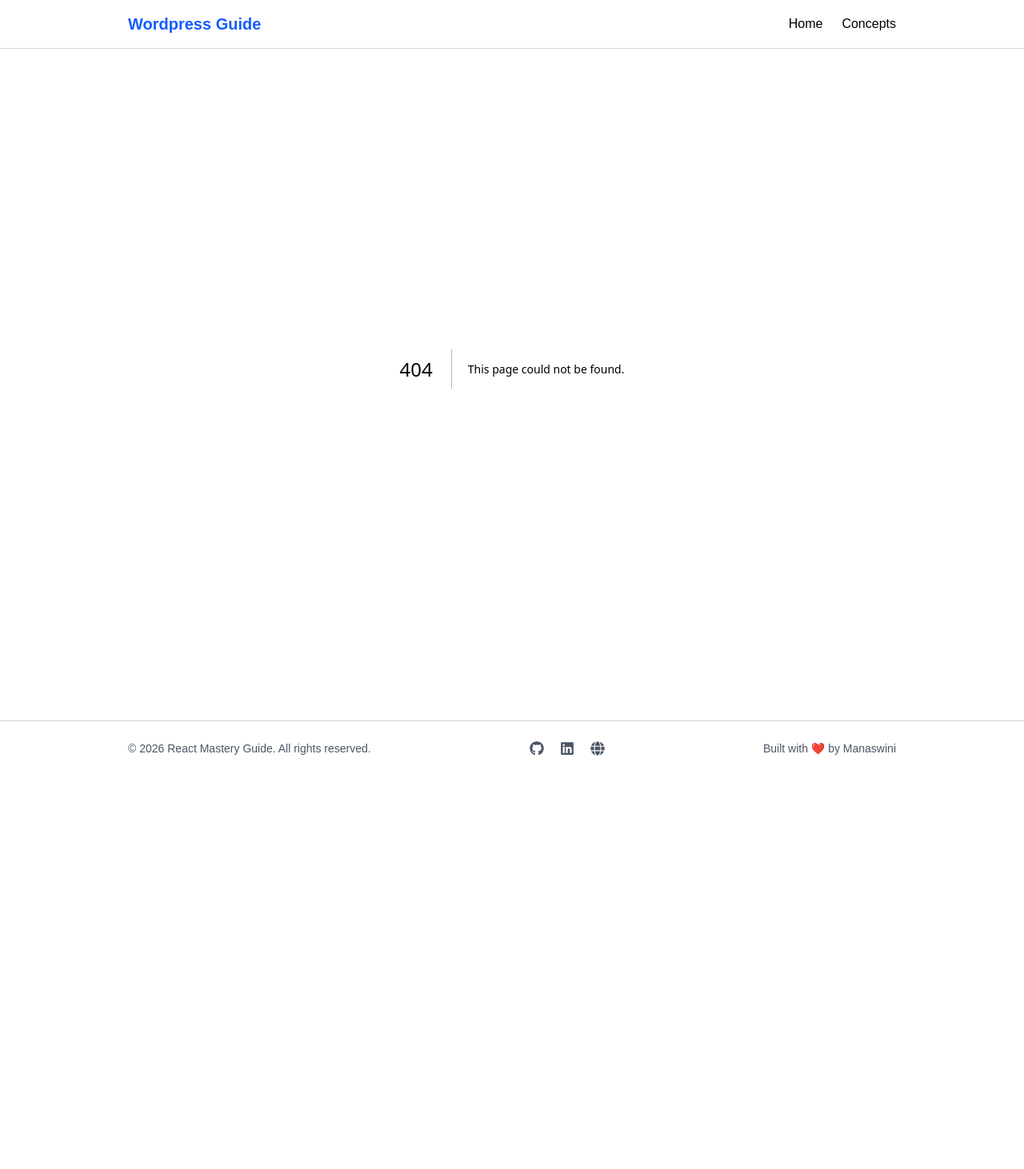
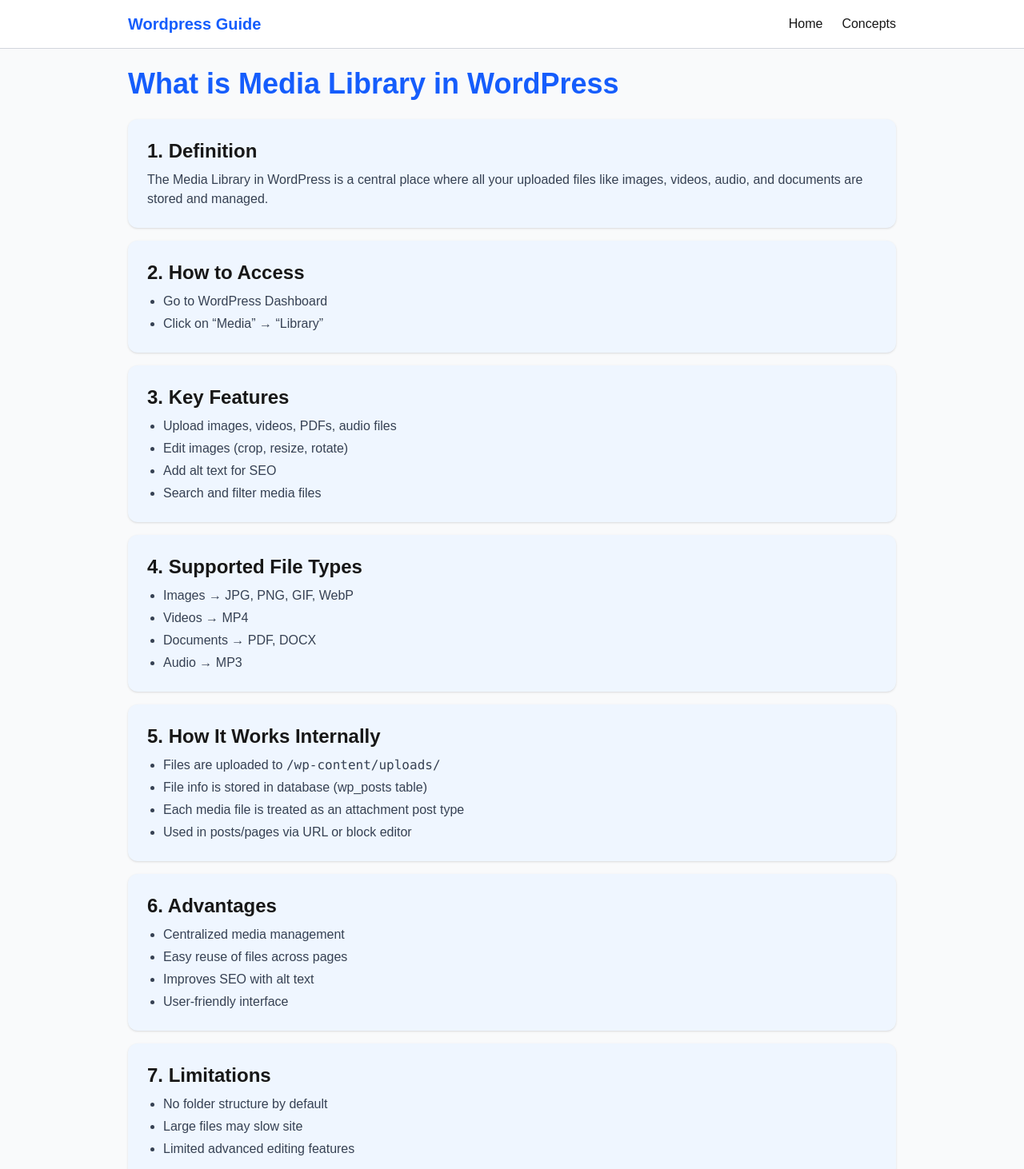
Before and after one commit to Monisasmal/WordPress-Concepts, a Next.js app: page /concepts/MediaLibrary in a window 1280 px wide. Before the commit this address had no page. Shown: the top 1462 px of the page at 80% size. Before the commit the page ends 970 px from the top, so only its background shows below. Built offline with nearby package versions, Linux system fonts and the light colour scheme.

Commit message:
first commit

```diff
--- /dev/null
+++ b/src/app/concepts/MediaLibrary/page.tsx
@@ -0,0 +1,120 @@
+export default function MediaLibrary() {
+  return (
+    <div className="bg-gray-50 min-h-screen">
+
+      {/* Container */}
+      <div className="w-full max-w-5xl mx-auto px-4 sm:px-6 lg:px-8 py-6">
+
+        {/* Header */}
+        <h1 className="text-2xl sm:text-3xl md:text-4xl font-bold text-blue-600 mb-6">
+          What is Media Library in WordPress
+        </h1>
+
+        {/* Card Wrapper */}
+        <div className="space-y-4">
+
+          {/* Definition */}
+          <section className="bg-blue-50 shadow-sm rounded-xl p-4 sm:p-6">
+            <h2 className="text-lg sm:text-xl md:text-2xl font-semibold mb-2">
+              1. Definition
+            </h2>
+            <p className="text-sm sm:text-base text-gray-700">
+              The Media Library in WordPress is a central place where all your
+              uploaded files like images, videos, audio, and documents are stored
+              and managed.
+            </p>
+          </section>
+
+          {/* Access */}
+          <section className="bg-blue-50 shadow-sm rounded-xl p-4 sm:p-6">
+            <h2 className="text-lg sm:text-xl md:text-2xl font-semibold mb-2">
+              2. How to Access
+            </h2>
+            <ul className="list-disc ml-5 text-sm sm:text-base text-gray-700 space-y-1">
+              <li>Go to WordPress Dashboard</li>
+              <li>Click on “Media” → “Library”</li>
+            </ul>
+          </section>
+
+          {/* Features */}
+          <section className="bg-blue-50 shadow-sm rounded-xl p-4 sm:p-6">
+            <h2 className="text-lg sm:text-xl md:text-2xl font-semibold mb-2">
+              3. Key Features
+            </h2>
+            <ul className="list-disc ml-5 text-sm sm:text-base text-gray-700 space-y-1">
+              <li>Upload images, videos, PDFs, audio files</li>
+              <li>Edit images (crop, resize, rotate)</li>
+              <li>Add alt text for SEO</li>
+              <li>Search and filter media files</li>
+            </ul>
+          </section>
+
+          {/* File Types */}
+          <section className="bg-blue-50 shadow-sm rounded-xl p-4 sm:p-6">
+            <h2 className="text-lg sm:text-xl md:text-2xl font-semibold mb-2">
+              4. Supported File Types
+            </h2>
+            <ul className="list-disc ml-5 text-sm sm:text-base text-gray-700 space-y-1">
+              <li>Images → JPG, PNG, GIF, WebP</li>
+              <li>Videos → MP4</li>
+              <li>Documents → PDF, DOCX</li>
+              <li>Audio → MP3</li>
+            </ul>
+          </section>
+
+          {/* How */}
+          <section className="bg-blue-50 shadow-sm rounded-xl p-4 sm:p-6">
+            <h2 className="text-lg sm:text-xl md:text-2xl font-semibold mb-2">
+              5. How It Works Internally
+            </h2>
+            <ul className="list-disc ml-5 text-sm sm:text-base text-gray-700 space-y-1">
+              <li>Files are uploaded to <code>/wp-content/uploads/</code></li>
+              <li>File info is stored in database (wp_posts table)</li>
+              <li>Each media file is treated as an attachment post type</li>
+              <li>Used in posts/pages via URL or block editor</li>
+            </ul>
+          </section>
+
+          {/* Advantages */}
+          <section className="bg-blue-50 shadow-sm rounded-xl p-4 sm:p-6">
+            <h2 className="text-lg sm:text-xl md:text-2xl font-semibold mb-2">
+              6. Advantages
+            </h2>
+            <ul className="list-disc ml-5 text-sm sm:text-base text-gray-700 space-y-1">
+              <li>Centralized media management</li>
+              <li>Easy reuse of files across pages</li>
+              <li>Improves SEO with alt text</li>
+              <li>User-friendly interface</li>
+            </ul>
+          </section>
+
+          {/* Limitations */}
+          <section className="bg-blue-50 shadow-sm rounded-xl p-4 sm:p-6">
+            <h2 className="text-lg sm:text-xl md:text-2xl font-semibold mb-2">
+              7. Limitations
+            </h2>
+            <ul className="list-disc ml-5 text-sm sm:text-base text-gray-700 space-y-1">
+              <li>No folder structure by default</li>
+              <li>Large files may slow site</li>
+              <li>Limited advanced editing features</li>
+            </ul>
+          </section>
+
+          {/* Interview */}
+          <section className="bg-blue-50 shadow-sm rounded-xl p-4 sm:p-6">
+            <h2 className="text-lg sm:text-xl md:text-2xl font-semibold mb-2">
+              Interview Points
+            </h2>
+            <ul className="list-disc ml-5 text-sm sm:text-base text-gray-900 space-y-1">
+              <li>Stores all media files</li>
+              <li>Files saved in uploads folder</li>
+              <li>Stored in DB as attachment post type</li>
+              <li>Used across posts and pages</li>
+            </ul>
+          </section>
+
+        </div>
+      </div>
+    </div>
+  );
+}
--- a/src/app/concepts/page.tsx
+++ b/src/app/concepts/page.tsx
@@ -11,6 +11,7 @@
      {name: "What is the WordPress dashboard? ?", path:"/concepts/WordPressDashboard"},
      {name: "What are Posts and Pages in WordPress?", path:"/concepts/PostsVsPages"},
      {name: "What are  Difference Between Posts and Pages?", path:"/concepts/PostsVsPagesDifference"},
+     {name: "What is Media Library in WordPress?", path:"/concepts/MediaLibrary"},
 ];
 
 export default function Concepts(){
```
